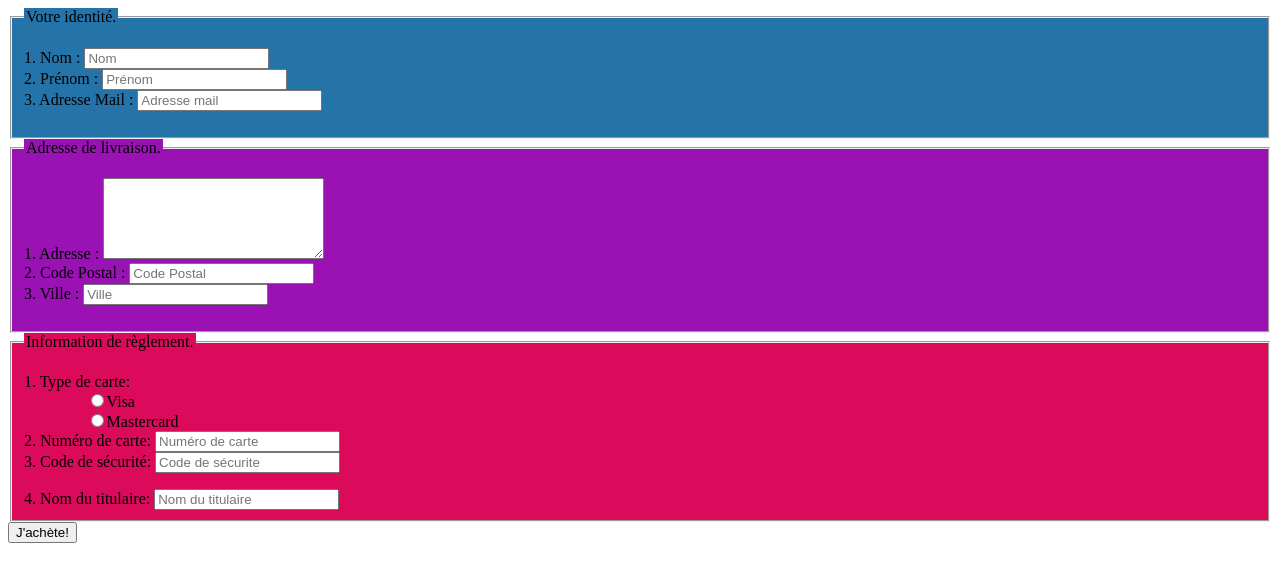
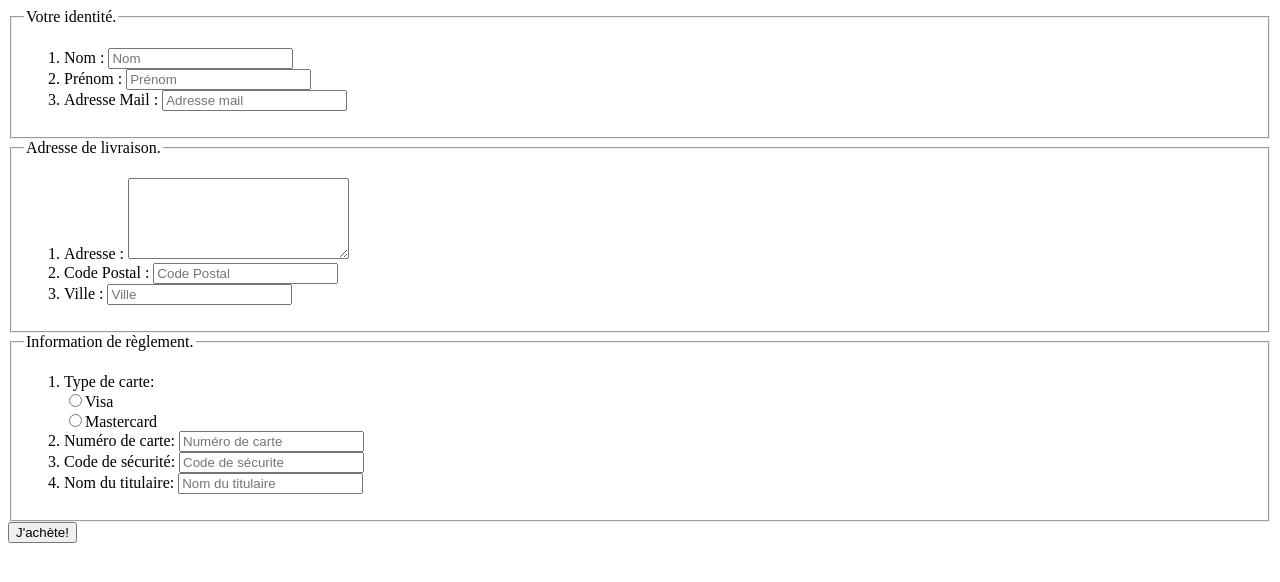
Before and after one commit to khoursaaf/html_1.7, a plain HTML site: page index.html in a window 1280 px wide. Drawn offline with Linux system fonts and the light colour scheme.

Commit message:
correction

```diff
--- a/index.html
+++ b/index.html
@@ -1,71 +1,62 @@
 <!DOCTYPE html>
-<html>
+<html lang="en" dir="ltr">
   <head>
     <meta charset="utf-8">
-  <link rel="stylesheet" href="style.css" />
-  <title>J'achète!</title>
+    <title></title>
   </head>
   <body>
     <form method="post">
       <fieldset class="bloc1">
         <legend class="legend1">Votre identité.</legend>
-      <p>
-        <div>
-        <label for="Nom">1. Nom :</label>
-        <input type="text" name="Nom" placeholder="Nom">
-      </div>
-      <div>
-        <label for="Prénom">2. Prénom :</label>
-        <input type="text" name="Prénom" placeholder="Prénom">
-      </div>
-      <div>
-        <label for="Adresse Mail">3. Adresse Mail :</label>
+        <ol>
+          <li>
+            <label for="Nom">Nom :</label>
+            <input type="text" name="Nom" placeholder="Nom"></li>
+            <li><label for="Prénom">Prénom :</label>
+            <input type="text" name="Prénom" placeholder="Prénom"></li>
+            <li><label for="Adresse Mail">Adresse Mail :</label>
             <input type="email" name="Adresse mail" placeholder="Adresse mail">
-      </div>
-    </p>
+          </li>
+        </ol>
       </fieldset>
       <fieldset class="bloc2">
         <legend class="legend2">Adresse de livraison.</legend>
-      <p>
-        <div>
-        <label for="Adresse">1. Adresse :</label>
+          <ol>
+            <li>
+              <label for="Adresse">Adresse :</label>
               <textarea maxlength="250" name="Adresse" rows="5" cols="25"></textarea>
-      </div>
-      <div>
-        <label for="Code Postal">2. Code Postal :</label>
+            </li>
+            <li>
+              <label for="Code Postal">Code Postal :</label>
               <input type="text" name="Code Postal" maxlength="5" placeholder="Code Postal">
-      </div>
-      <div>
-        <label for="Ville">3. Ville :</label>
+            </li>
+            <li>
+              <label for="Ville">Ville :</label>
               <input type="text" name="Ville" placeholder="Ville">
-      </div>
-    </p>
+            </li>
+          </ol>
         </fieldset>
         <fieldset class="bloc3">
           <legend class="legend3">Information de règlement.</legend>
-      <p>
-        <div>
-        <label>1. Type de carte:</label> <br>
+            <ol>
+              <li>Type de carte:</li>
                 <label class="carte1"><input type="radio" name="r1" value="r1">Visa</label><br>
                 <label class="carte1"><input type="radio" name="r1" value="r2">Mastercard</label>
-      </div>
-      <div>
-        <label for="Numéro de carte">2. Numéro de carte:</label>
+              <li>
+                <label for="Numéro de carte">Numéro de carte:</label>
                 <input type="text" name="Numéro de carte" maxlength="20" placeholder="Numéro de carte">
-      </div>
-      <div>
-        <label for="code de sécurité">3. Code de sécurité:</label>
+              </li>
+              <li>
+                  <label for="code de sécurité">Code de sécurité:</label>
                   <input type="text" name="code de sécurité" maxlength="3" placeholder="Code de sécurite">
-      </div>
-    </p>
-      <div>
-        <label for="nom du titulaire">4. Nom du titulaire:</label>
+              </li>
+              <li>
+                <label for="nom du titulaire">Nom du titulaire:</label>
                 <input type="text" name="nom du titulaire" placeholder="Nom du titulaire">
-      </div>
+              </li>
+            </ol>
           </fieldset>
-    <div>
            <input type="submit" name="j'achète" value="J'achète!">
-    </div>
         </form>
   </body>
 </html>
```
Lines whose indentation alone changed are shown as unchanged.
